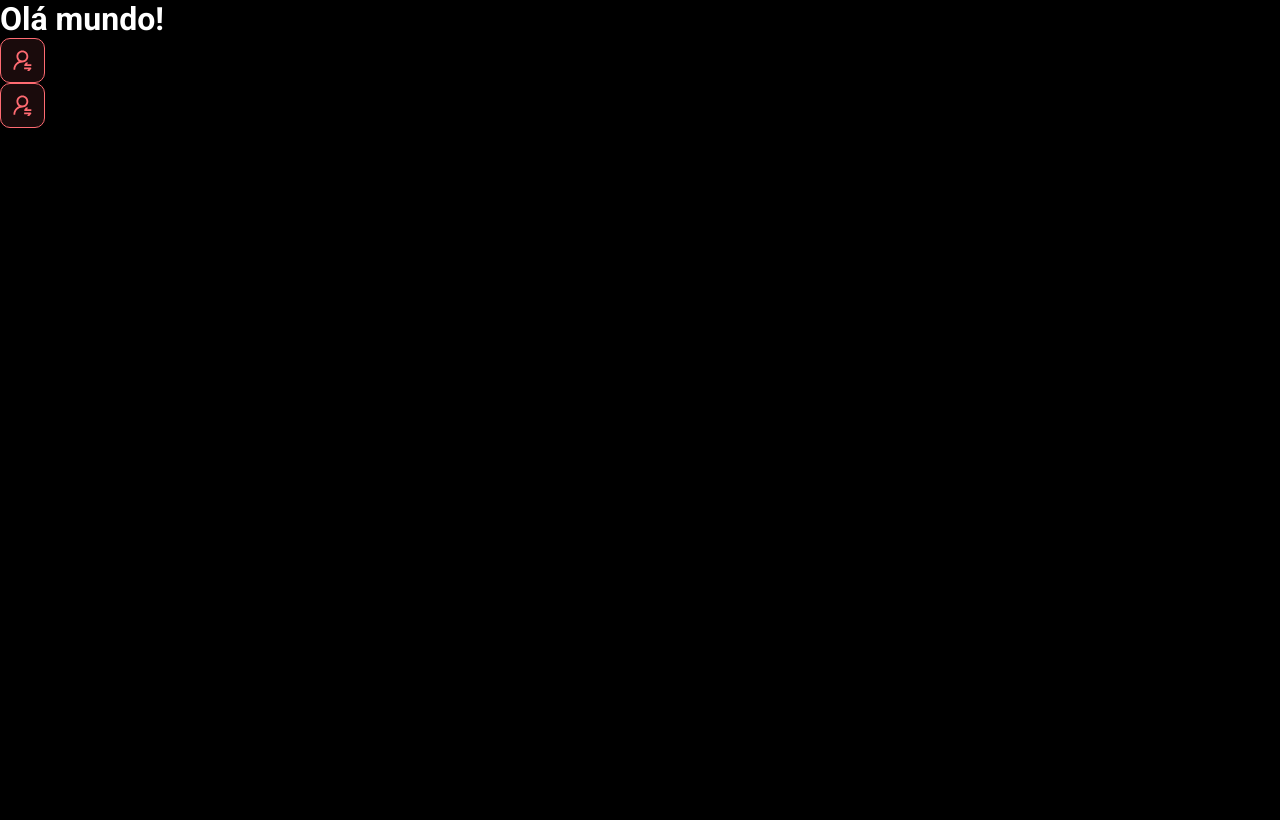
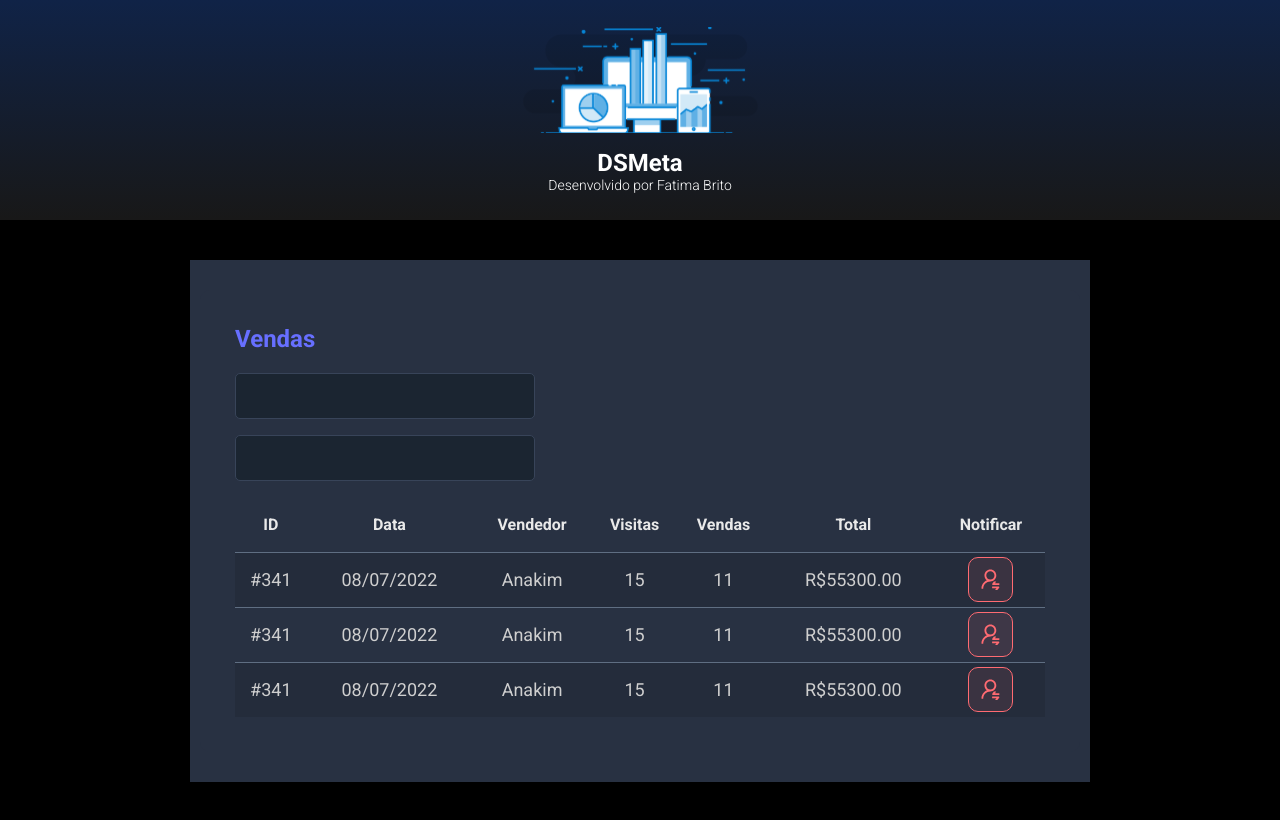
Before and after one commit to fatima-brito/dsmeta, a React (Vite) app in the folder frontend/: page / in a window 1280 px wide. Built offline with nearby package versions, Linux system fonts and the light colour scheme.

Commit message:
Other components

```diff
--- a/frontend/src/App.tsx
+++ b/frontend/src/App.tsx
@@ -1,13 +1,21 @@
-import NotificationButton from "./components/NotificationButton"
+import Header from "./components/Header"
+import SalesCard from "./components/SalesCard"
 
 function App() {
-  return(
-    <>
-    <h1>Olá mundo!</h1>
-    < NotificationButton />
-    < NotificationButton />
-    </>
-  )
+  return (
+  <>
+      < Header />
+      <main>
+        <section id="sales">
+          <div className="dsmeta-container">
+            < SalesCard />
+          </div>
+        </section >
+      </main>
+
+      </>
+
+      )
 }
 
-export default App
+      export default App
--- /dev/null
+++ b/frontend/src/components/Header/index.tsx
@@ -0,0 +1,16 @@
+import logo from '../../assets/img/logo.svg'
+import './styles.css'
+
+function Header() {
+    return (
+        <header>
+            <div className="dsmeta-logo-container">
+                <img src={logo} alt="DSMeta"/>
+                    <h1>DSMeta</h1>
+                    <p> Desenvolvido por <a href="https://github.com/fatima-brito" target="_blank">Fatima Brito</a> </p>
+            </div>
+        </header>
+    )
+}
+
+export default Header
--- /dev/null
+++ b/frontend/src/components/Header/styles.css
@@ -0,0 +1,26 @@
+header {
+    height: 220px;
+    background: linear-gradient(180deg, #102347 0%, #181818 100%);
+    display: flex;
+    align-items: center;
+    justify-content: center;
+}
+.dsmeta-logo-container {
+    display: flex;
+    flex-direction: column;
+    align-items: center;
+}
+
+.dsmeta-logo-container img {
+    width: 235px;
+}
+
+.dsmeta-logo-container h1 {
+    margin-top: 15px;
+    font-size: 24px;
+}
+
+.dsmeta-logo-container p {
+    font-size: 14px;
+    font-weight: 300;
+}
--- /dev/null
+++ b/frontend/src/components/SalesCard/index.tsx
@@ -0,0 +1,79 @@
+import NotificationButton from '../NotificationButton'
+import './styles.css'
+
+function SalesCard() {
+      return (
+            <div className="dsmeta-card">
+                  <h2 className="dsmeta-sales-title">Vendas</h2>
+
+                  <div>
+                        <div className="dsmeta-form-control-container">
+                              <input className="dsmeta-form-control" type="text" />
+                        </div>
+                        <div className="dsmeta-form-control-container">
+                              <input className="dsmeta-form-control" type="text" />
+                        </div>
+                  </div>
+                  <div>
+                        <table className="dsmeta-sales-table">
+                              <thead>
+                                    <tr>
+                                          <th className="show992">ID</th>
+                                          <th className="show576">Data</th>
+                                          <th>Vendedor</th>
+                                          <th className="show992">Visitas</th>
+                                          <th className="show992">Vendas</th>
+                                          <th>Total</th>
+                                          <th>Notificar</th>
+                                    </tr>
+                              </thead>
+                              <tbody>
+                                    <tr>
+                                          <td className="show992">#341</td>
+                                          <td className="show576">08/07/2022</td>
+                                          <td>Anakim</td>
+                                          <td className="show992">15</td>
+                                          <td className="show992">11</td>
+                                          <td>R$55300.00</td>
+                                          <td>
+                                                <div className="dsmeta-red-btn-container">
+                                                      <NotificationButton />
+                                                </div>
+
+                                          </td>
+                                    </tr>
+                                    <tr>
+                                          <td className="show992">#341</td>
+                                          <td className="show576">08/07/2022</td>
+                                          <td>Anakim</td>
+                                          <td className="show992">15</td>
+                                          <td className="show992">11</td>
+                                          <td>R$55300.00</td>
+                                          <td>
+                                                <div className="dsmeta-red-btn-container">
+                                                      <NotificationButton />
+                                                </div>
+
+                                          </td>
+                                    </tr>
+                                    <tr>
+                                          <td className="show992">#341</td>
+                                          <td className="show576">08/07/2022</td>
+                                          <td>Anakim</td>
+                                          <td className="show992">15</td>
+                                          <td className="show992">11</td>
+                                          <td>R$55300.00</td>
+                                          <td>
+                                                <div className="dsmeta-red-btn-container">
+                                                      <NotificationButton />
+                                                </div>
+                                          </td>
+                                    </tr>
+                              </tbody>
+                        </table>
+                  </div>
+            </div>
+      )
+}
+
+export default SalesCard
--- /dev/null
+++ b/frontend/src/components/SalesCard/styles.css
@@ -0,0 +1,99 @@
+.dsmeta-card {
+    background: #283142;
+    border-radius: 10px;
+
+}
+
+.dsmeta-sales-title {
+    color: #676FFF;
+    font-size: 24px;
+    margin-bottom: 20px;
+}
+
+.dsmeta-form-control-container {
+    margin-bottom: 16px;
+    max-width: 300px;
+
+}
+
+.dsmeta-form-control {
+    height: 46px;
+    background-color: #1B2531;
+    border: 1px solid #384459;
+    border-radius: 5px;
+    width: 100%;
+    color: #9AAABE;
+    padding: 0 20px;
+    font-size: 18px;
+}
+
+.dsmeta-sales-table {
+    width: 100%;
+    border-spacing: 0;
+    border-collapse: collapse;
+}
+
+.dsmeta-sales-table thead {
+    height: 55px;
+    font-size: 16px;
+    color: #E9E9E9;
+    font-weight: 700;
+}
+
+.dsmeta-sales-table tbody {
+    font-size: 14px;
+    color: #CFCFCF;
+    font-weight: 400;
+    text-align: center;
+
+}
+
+.dsmeta-sales-table tbody tr {
+    height: 74px;
+    border-top: 1px solid #5F6E82;
+}
+
+.dsmeta-sales-table tbody tr:hover>td {
+    background-color: #384459;
+}
+
+.dsmeta-sales-table tbody tr:nth-child(odd) {
+    background-color: #242C3B;
+}
+
+.dsmeta-red-btn-container {
+    display: flex;
+    justify-content: center;
+}
+
+.show992 {
+    display: none;
+}
+
+@media (min-width: 992px) {
+    .show992 {
+        display: table-cell;
+    }
+
+    .dsmeta-card {
+        padding: 35px;
+    }
+
+    .dsmeta-sales-table tbody tr {
+        height: 55px;
+    }
+
+    .dsmeta-sales-table tbody {
+        font-size: 18px;
+    }
+}
+
+.show576 {
+    display: none;
+}
+
+@media (min-width: 576px) {
+    .show576 {
+        display: table-cell;
+    }
+}
--- a/frontend/src/index.css
+++ b/frontend/src/index.css
@@ -21,3 +21,15 @@
     color: unset;
     text-decoration: none;
 }
+
+.dsmeta-container{
+    background: #283142;
+    width: 100%;
+    max-width: 900px;
+    margin: 0 auto;
+    padding: 30px 10px;
+}
+
+#sales{
+    padding: 40px 10px;
+}
```
Also changed, not shown: frontend/src/assets/img/logo.svg (added).
